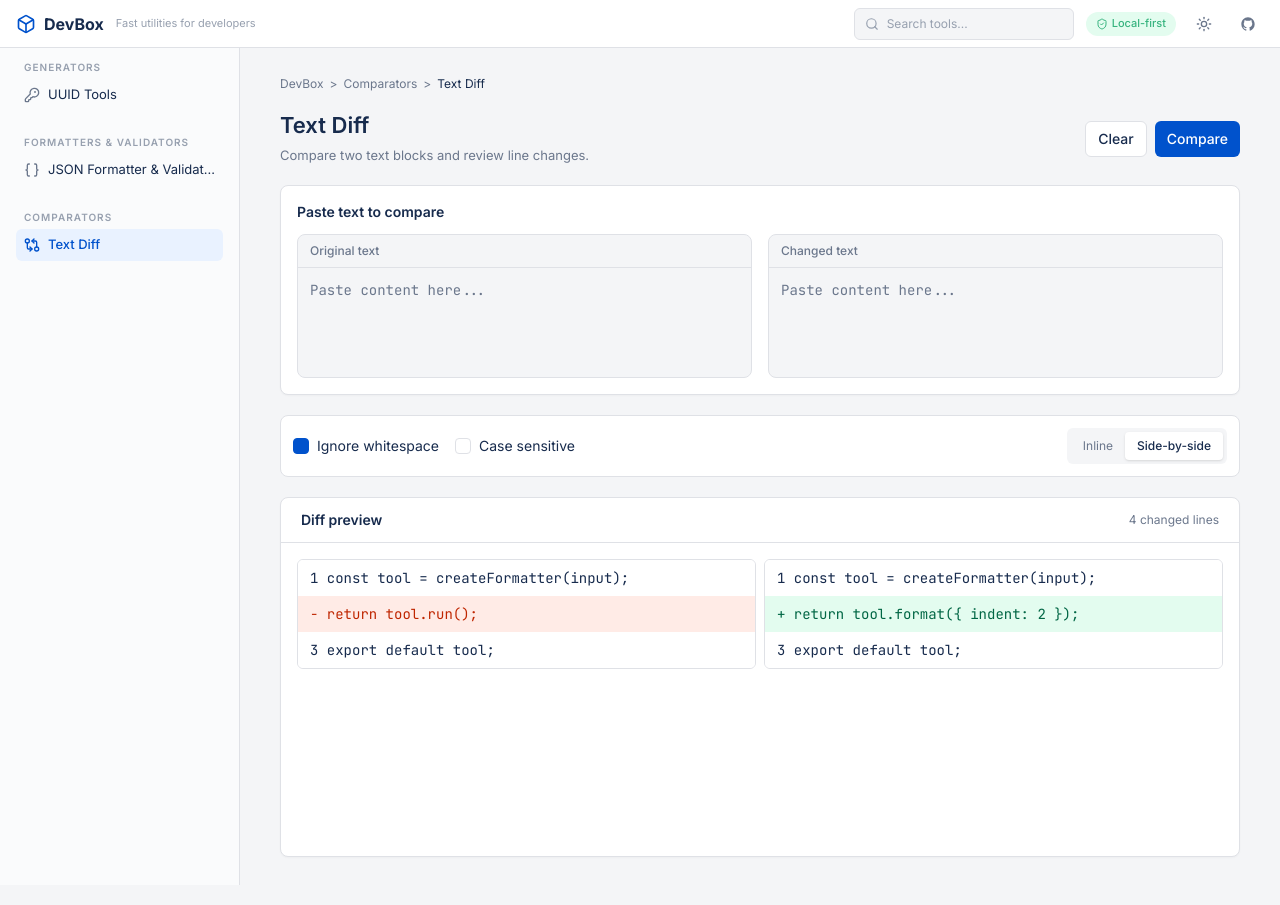
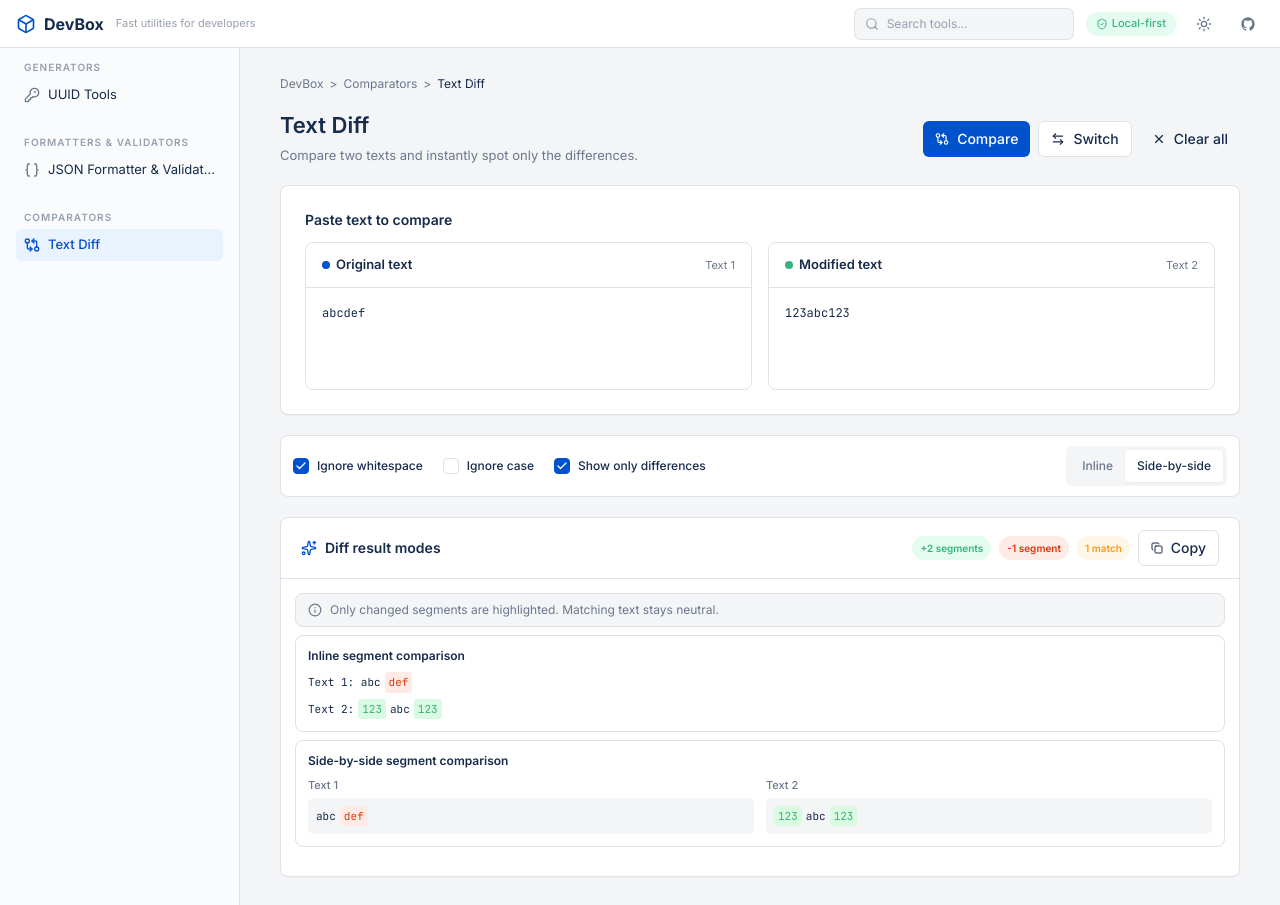
Before and after one commit to YasudaYutaka/devbox, a Next.js app: page /text-diff in a window 1280 px wide. Built offline with nearby package versions, Linux system fonts and the light colour scheme.

Commit message:
feat: change text diff design

```diff
--- a/app/ui/text-diff-view.tsx
+++ b/app/ui/text-diff-view.tsx
@@ -1,3 +1,12 @@
+import {
+  ArrowLeftRight,
+  Check,
+  Copy,
+  GitCompareArrows,
+  Info,
+  Sparkles,
+  X,
+} from "lucide-react";
 import { Breadcrumbs, Button, Card, PageTitle, cx } from "./primitives";
 import { DevBoxShell } from "./shell";
 
@@ -7,104 +16,240 @@ export function TextDiffPage() {
       <Breadcrumbs items={["DevBox", "Comparators", "Text Diff"]} />
       <PageTitle
         title="Text Diff"
-        subtitle="Compare two text blocks and review line changes."
+        subtitle="Compare two texts and instantly spot only the differences."
         action={
-          <div className="flex gap-2">
-            <Button variant="outline">Clear</Button>
-            <Button>Compare</Button>
+          <div className="flex flex-wrap items-center gap-2 sm:justify-end">
+            <Button>
+              <GitCompareArrows aria-hidden className="size-3.5" strokeWidth={2} />
+              Compare
+            </Button>
+            <Button variant="outline">
+              <ArrowLeftRight aria-hidden className="size-3.5" strokeWidth={2} />
+              Switch
+            </Button>
+            <Button variant="ghost">
+              <X aria-hidden className="size-3.5" strokeWidth={2} />
+              Clear all
+            </Button>
           </div>
         }
       />
+
       <Card>
-        <div className="flex flex-col gap-3 p-4">
-          <h2 className="text-sm font-semibold">Paste text to compare</h2>
+        <div className="flex flex-col gap-3 p-4 sm:p-6">
+          <h2 className="text-sm font-semibold text-[var(--text-primary)]">Paste text to compare</h2>
           <div className="grid gap-4 lg:grid-cols-2">
-            <TextAreaPreview title="Original text" />
-            <TextAreaPreview title="Changed text" />
+            <TextEditorPanel
+              accent="primary"
+              helper="Text 1"
+              sample="abcdef"
+              title="Original text"
+            />
+            <TextEditorPanel
+              accent="success"
+              helper="Text 2"
+              sample="123abc123"
+              title="Modified text"
+            />
           </div>
         </div>
       </Card>
-      <div className="flex flex-col gap-3 rounded-lg border border-[#dfe1e6] bg-white p-3 sm:flex-row sm:items-center sm:justify-between dark:border-[#30363d] dark:bg-[#24292e]">
-        <div className="flex flex-wrap gap-4 text-sm">
-          <label className="flex items-center gap-2">
-            <span className="size-4 rounded border border-[#0052cc] bg-[#0052cc]" />
-            Ignore whitespace
-          </label>
-          <label className="flex items-center gap-2">
-            <span className="size-4 rounded border border-[#dfe1e6] dark:border-[#30363d]" />
-            Case sensitive
-          </label>
+
+      <div className="flex flex-col gap-3 rounded-lg border border-[var(--border)] bg-[var(--bg-surface)] px-3 py-2.5 sm:flex-row sm:items-center sm:justify-between">
+        <div className="flex flex-wrap items-center gap-x-5 gap-y-2">
+          <CheckboxPreview checked label="Ignore whitespace" />
+          <CheckboxPreview label="Ignore case" />
+          <CheckboxPreview checked label="Show only differences" />
         </div>
-        <div className="flex w-fit rounded-md bg-[#f4f5f7] p-1 dark:bg-[#1b1f23]">
-          <button className="rounded-sm px-3 py-1.5 text-xs text-[#6b778c] dark:text-[#8b949e]">
-            Inline
-          </button>
-          <button className="rounded-sm bg-white px-3 py-1.5 text-xs font-medium shadow-sm dark:bg-[#24292e]">
-            Side-by-side
-          </button>
+        <SegmentedTabs />
+      </div>
+
+      <Card className="min-h-[360px]">
+        <div className="flex flex-col gap-3 border-b border-[var(--border)] px-4 py-3 sm:flex-row sm:items-center sm:justify-between sm:px-5">
+          <div className="flex min-w-0 items-center gap-2">
+            <Sparkles aria-hidden className="size-4 shrink-0 text-[var(--primary)]" strokeWidth={2} />
+            <h2 className="truncate text-sm font-semibold text-[var(--text-primary)]">
+              Diff result modes
+            </h2>
+          </div>
+          <div className="flex flex-wrap items-center gap-2">
+            <ResultBadge tone="added">+2 segments</ResultBadge>
+            <ResultBadge tone="removed">-1 segment</ResultBadge>
+            <ResultBadge tone="changed">1 match</ResultBadge>
+            <Button variant="outline">
+              <Copy aria-hidden className="size-3" strokeWidth={2} />
+              Copy
+            </Button>
+          </div>
         </div>
-      </div>
-      <Card className="min-h-[360px]">
-        <div className="flex items-center justify-between border-b border-[#dfe1e6] px-5 py-3 dark:border-[#30363d]">
-          <h2 className="text-sm font-semibold">Diff preview</h2>
-          <span className="text-xs text-[#6b778c] dark:text-[#8b949e]">4 changed lines</span>
-        </div>
-        <div className="grid gap-2 p-4 font-mono text-sm lg:grid-cols-2">
-          <DiffColumn
-            lines={[
-              ["neutral", "1  const tool = createFormatter(input);"],
-              ["removed", "-  return tool.run();"],
-              ["neutral", "3  export default tool;"],
-            ]}
-          />
-          <DiffColumn
-            lines={[
-              ["neutral", "1  const tool = createFormatter(input);"],
-              ["added", "+  return tool.format({ indent: 2 });"],
-              ["neutral", "3  export default tool;"],
-            ]}
-          />
+
+        <div className="flex flex-col gap-2 p-3.5">
+          <div className="flex items-center gap-2 rounded-lg border border-[var(--border)] bg-[var(--bg-page)] px-3 py-2 text-xs text-[var(--text-secondary)]">
+            <Info aria-hidden className="size-3.5 shrink-0" strokeWidth={2} />
+            <span>Only changed segments are highlighted. Matching text stays neutral.</span>
+          </div>
+
+          <PreviewCard title="Inline segment comparison">
+            <div className="flex flex-col gap-1.5 font-mono text-[11px] text-[var(--text-primary)]">
+              <div className="flex flex-wrap items-center gap-1">
+                <span>Text 1: abc </span>
+                <DiffChip tone="removed">def</DiffChip>
+              </div>
+              <div className="flex flex-wrap items-center gap-1">
+                <span>Text 2: </span>
+                <DiffChip tone="added">123</DiffChip>
+                <span> abc </span>
+                <DiffChip tone="added">123</DiffChip>
+              </div>
+            </div>
+          </PreviewCard>
+
+          <PreviewCard title="Side-by-side segment comparison">
+            <div className="grid gap-3 lg:grid-cols-2">
+              <DiffSideColumn label="Text 1">
+                <span>abc </span>
+                <DiffChip tone="removed">def</DiffChip>
+              </DiffSideColumn>
+              <DiffSideColumn label="Text 2">
+                <DiffChip tone="added">123</DiffChip>
+                <span> abc </span>
+                <DiffChip tone="added">123</DiffChip>
+              </DiffSideColumn>
+            </div>
+          </PreviewCard>
         </div>
       </Card>
     </DevBoxShell>
   );
 }
 
-function TextAreaPreview({ title }: { title: string }) {
+function TextEditorPanel({
+  accent,
+  helper,
+  sample,
+  title,
+}: {
+  accent: "primary" | "success";
+  helper: string;
+  sample: string;
+  title: string;
+}) {
   return (
-    <div className="flex h-36 flex-col rounded-lg border border-[#dfe1e6] bg-[#f4f5f7] dark:border-[#30363d] dark:bg-[#1b1f23]">
-      <div className="border-b border-[#dfe1e6] px-3 py-2 text-xs font-medium text-[#6b778c] dark:border-[#30363d] dark:text-[#8b949e]">
-        {title}
+    <div className="flex h-[148px] min-w-0 flex-col overflow-hidden rounded-lg border border-[var(--border)] bg-[var(--bg-surface)]">
+      <div className="flex items-center justify-between gap-3 border-b border-[var(--border)] px-4 py-3">
+        <div className="flex min-w-0 items-center gap-1.5">
+          <span
+            className={cx(
+              "size-2 shrink-0 rounded-full",
+              accent === "primary" && "bg-[var(--primary)]",
+              accent === "success" && "bg-[var(--success)]",
+            )}
+          />
+          <h2 className="truncate text-[13px] font-semibold text-[var(--text-primary)]">{title}</h2>
+        </div>
+        <span className="shrink-0 text-[11px] text-[var(--text-secondary)]">{helper}</span>
       </div>
-      <div className="flex-1 p-3 font-mono text-sm text-[#6b778c] dark:text-[#8b949e]">
-        Paste content here...
+      <div className="min-h-0 flex-1 overflow-hidden p-4 font-mono text-xs leading-[1.6] text-[var(--text-primary)]">
+        {sample}
       </div>
     </div>
   );
 }
 
-function DiffColumn({
-  lines,
-}: {
-  lines: Array<["neutral" | "removed" | "added", string]>;
-}) {
+function CheckboxPreview({ checked, label }: { checked?: boolean; label: string }) {
   return (
-    <div className="overflow-hidden rounded-md border border-[#dfe1e6] dark:border-[#30363d]">
-      {lines.map(([type, line]) => (
-        <div
-          className={cx(
-            "px-3 py-2",
-            type === "neutral" && "bg-white dark:bg-[#24292e]",
-            type === "removed" &&
-              "bg-[#ffebe6] text-[#bf2600] dark:bg-[#3a1f1b] dark:text-[#ff9b8a]",
-            type === "added" &&
-              "bg-[#e3fcef] text-[#006644] dark:bg-[#1b3a2d] dark:text-[#57d9a3]",
-          )}
-          key={line}
-        >
-          {line}
-        </div>
-      ))}
+    <label className="flex items-center gap-2 text-xs font-medium text-[var(--text-primary)]">
+      <span
+        className={cx(
+          "flex size-4 items-center justify-center rounded border",
+          checked
+            ? "border-[var(--primary)] bg-[var(--primary)] text-white"
+            : "border-[var(--border)] bg-[var(--bg-surface)]",
+        )}
+      >
+        {checked ? <Check aria-hidden className="size-3" strokeWidth={2.5} /> : null}
+      </span>
+      {label}
+    </label>
+  );
+}
+
+function SegmentedTabs() {
+  return (
+    <div className="flex h-10 w-fit shrink-0 items-center overflow-hidden rounded-md bg-[var(--bg-page)] p-1">
+      <button className="h-full rounded-sm px-3 text-xs font-medium text-[var(--text-secondary)]">
+        Inline
+      </button>
+      <button className="h-full rounded-sm bg-[var(--bg-surface)] px-3 text-xs font-medium text-[var(--text-primary)] shadow-[0_1px_3.5px_rgba(0,0,0,0.05)]">
+        Side-by-side
+      </button>
     </div>
   );
 }
+
+function ResultBadge({
+  children,
+  tone,
+}: {
+  children: React.ReactNode;
+  tone: "added" | "removed" | "changed";
+}) {
+  return (
+    <span
+      className={cx(
+        "inline-flex h-6 items-center rounded-full px-2 text-[10px] font-semibold",
+        tone === "added" && "bg-[var(--success-bg)] text-[var(--success)]",
+        tone === "removed" && "bg-[var(--error-bg)] text-[var(--error)]",
+        tone === "changed" && "bg-[var(--warning-bg)] text-[var(--warning)]",
+      )}
+    >
+      {children}
+    </span>
+  );
+}
+
+function PreviewCard({
+  children,
+  title,
+}: {
+  children: React.ReactNode;
+  title: string;
+}) {
+  return (
+    <div className="flex flex-col gap-2 rounded-lg border border-[var(--border)] bg-[var(--bg-surface)] p-3">
+      <div className="text-xs font-semibold text-[var(--text-primary)]">{title}</div>
+      {children}
+    </div>
+  );
+}
+
+function DiffSideColumn({ children, label }: { children: React.ReactNode; label: string }) {
+  return (
+    <div className="flex min-w-0 flex-col gap-1">
+      <div className="text-[11px] font-medium text-[var(--text-secondary)]">{label}</div>
+      <div className="flex min-h-8 flex-wrap items-center gap-1 rounded-md bg-[var(--bg-page)] p-2 font-mono text-[11px] text-[var(--text-primary)]">
+        {children}
+      </div>
+    </div>
+  );
+}
+
+function DiffChip({
+  children,
+  tone,
+}: {
+  children: React.ReactNode;
+  tone: "added" | "removed";
+}) {
+  return (
+    <span
+      className={cx(
+        "inline-flex rounded-[3px] px-1 py-0.5",
+        tone === "added" && "bg-[var(--diff-added)] text-[var(--success)]",
+        tone === "removed" && "bg-[var(--diff-removed)] text-[var(--error)]",
+      )}
+    >
+      {children}
+    </span>
+  );
+}
```
Also changed, not shown: app/globals.css (+14 -0 lines).
